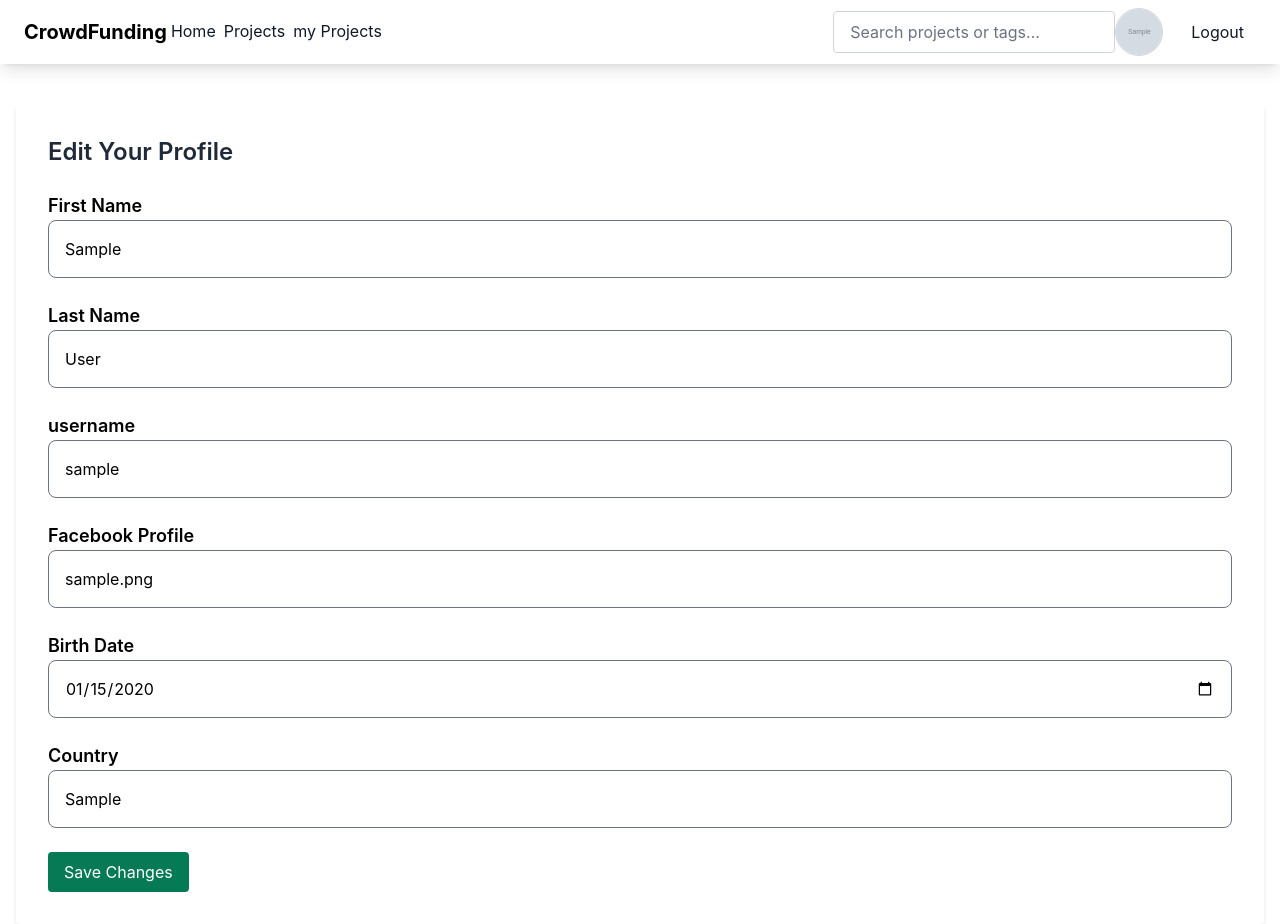
After one commit to ITIOS45CrowdFunding/CrowdFundingAPI_Django, a Django app: page /users/profile/edit_all/ in a window 1280 px wide. The commit adds this page. Run offline with Django 5.2, Linux system fonts and the light colour scheme; a user stored in the database is signed in; tables that the repository leaves empty hold one stand-in row (values such as "Sample post"); grey boxes marked "Sample" are stand-in pictures; style sheets or scripts are compiled from the project's sources; some libraries are stand-ins or nearby versions.

Commit message:
feat : allow user to edit all data except email

```diff
--- a/templates/base/header.html
+++ b/templates/base/header.html
@@ -53,12 +53,12 @@
 
 
         </form>
-        <div class="flex items-center gap-3 ">
+        <!-- <div class="flex items-center gap-3 ">
         <div class="rounded-full w-10 h-10 overflow-hidden shadow ms-4">
           <img src="{{ user.profile.image.url }}" alt="Profile Picture" class="w-full h-full object-cover">
         </div>
         <span class="text-gray-600 font-semibold">Hi, {{ user.first_name }}</span>
-        </div>
+        </div> -->
 
         {% else %}
         <a href={% url "users:login" %} class="text-gray-900 hover:text-gray-700 px-3 py-2">Login</a>
--- a/users/forms.py
+++ b/users/forms.py
@@ -86,3 +86,20 @@ class ProfileForm(forms.ModelForm):
     class Meta:
         model=Profile
         fields=['facebook_profile','birthdate','country']
+
+class UserForm(forms.ModelForm):
+    first_name=forms.CharField(max_length=14,required=True,widget=forms.TextInput(attrs={
+        'placeholder':'Change Your First Name',
+        'class':'w-full p-4 rounded-lg bg-white'
+    }))
+    last_name=forms.CharField(max_length=14,required=True,widget=forms.TextInput(attrs={
+        'placeholder':'Chage Your Last Name',
+        'class':'w-full p-4 rounded-lg bg-white'
+    }))
+    username=forms.CharField(max_length=14,required=True,widget=forms.TextInput(attrs={
+        'placeholder':'Chage Your User Namae',
+        'class':'w-full p-4 rounded-lg bg-white'
+    }))
+    class Meta:
+        model = User
+        fields = ['first_name', 'last_name','username']
--- /dev/null
+++ b/users/templates/users/edit_all_profile.html
@@ -0,0 +1,68 @@
+{% extends 'base/base.html' %}
+{% load static %}
+
+{% block title %}
+    Edit All Profile Data
+{% endblock %}
+
+{% block content %}
+<div class="max-w-[600px] mx-auto bg-white p-8 rounded shadow-md mt-10">
+  <h2 class="text-2xl font-semibold mb-6 text-gray-800">Edit Your Profile</h2>
+  <form method="post"  class="space-y-6">
+    {% csrf_token %}
+    <div class="mb-5">
+        <label for="facebook" class="font-semibold text-lg mb-2">First Name</label>
+        {{ user_form.first_name }}
+    </div>
+    <div class="mb-5">
+        <label for="facebook" class="font-semibold text-lg mb-2">Last Name</label>
+        {{ user_form.last_name }}
+    </div>
+    <div class="mb-5">
+        <label for="facebook" class="font-semibold text-lg mb-2">username</label>
+        {{ user_form.username }}
+    </div>
+
+    {% if profile.facebook_profile and profile.birthdate and profile.country %}
+    <div class="mb-5">
+      <label for="facebook" class="font-semibold text-lg mb-2">Facebook Profile</label>
+      {{ profile_form.facebook_profile }}
+  </div>
+  <div class="mb-5">
+      <label for="facebook" class="font-semibold text-lg mb-2">Birth Date</label>
+      {{ profile_form.birthdate}}
+  </div>
+  <div class="mb-5">
+      <label for="facebook" class="font-semibold text-lg mb-2">Country</label>
+      {{ profile_form.country }}
+  </div>
+    {% endif %}
+
+
+
+    <button type="submit" class="bg-green-600 cursor-pointer text-white px-4 py-2 rounded hover:bg-green-700 transition">
+      Save Changes
+    </button>
+  </form>
+
+  {% if profile_form.errors or user_form.errors %}
+  <div class="bg-red-100 border border-red-400 text-red-700 px-4 py-3 rounded relative mb-6">
+    <strong class="font-bold">Please fix the following errors:</strong>
+    <ul class="mt-2 list-disc pl-5">
+      {% for field in user_form %}
+        {% for error in field.errors %}
+          <li>{{ field.label }}: {{ error }}</li>
+        {% endfor %}
+      {% endfor %}
+      {% for field in profile_form %}
+        {% for error in field.errors %}
+          <li>{{ field.label }}: {{ error }}</li>
+        {% endfor %}
+      {% endfor %}
+    </ul>
+  </div>
+{% endif %}
+
+
+</div>
+{% endblock %}
--- a/users/urls.py
+++ b/users/urls.py
@@ -35,6 +35,7 @@ urlpatterns = [
     path('logout/', LogoutView.as_view(next_page='users:login'), name='logout'),
     path('profile/',views.view_profile,name="profile"),
     path('profile/edit',views.edit_profile,name='edit_profile'),
+    path('profile/edit_all/',views.edit_all_profile,name='edit_all_profile'),
     path('profile/delete',views.delete_profile,name='delete_profile')
 
 ]
--- a/users/views.py
+++ b/users/views.py
@@ -1,5 +1,5 @@
 from django.shortcuts import render, redirect, HttpResponse
-from .forms import SignUpForm, LoginForm, ProfileForm
+from .forms import SignUpForm, LoginForm, ProfileForm, UserForm
 from .models import Profile
 from django.utils.http import urlsafe_base64_decode, urlsafe_base64_encode
 from django.utils.encoding import force_bytes, force_str
@@ -44,10 +44,10 @@ def signUp(request):
                 reverse("users:activate", kwargs={"uidb64": uid, "token": token})
             )
 
-            subject="Activation Your Account "
-            message=f"{user.username} please click to activate Your Account :{activation_link}"
-            send_mail(subject,message,settings.DEFAULT_FROM_EMAIL,[user.email])
-            request.session['newuser']=user.username
+            subject = "Activation Your Account "
+            message = f"{user.username} please click to activate Your Account :{activation_link}"
+            send_mail(subject, message, settings.DEFAULT_FROM_EMAIL, [user.email])
+            request.session["newuser"] = user.username
 
             return redirect("users:activateMessage")
     return render(request, "users/signup.html", {"form": form})
@@ -97,6 +97,7 @@ def view_profile(request):
     # projects=Project.objects.filter(user=request.user)
     projects = [{"title": "new project", "details": "a new project added successfully"}]
     # donations=Donation.objects.filter(user=request.user)
+
     donations = [
         {"title": "new donation", "details": "a new donation added successfully"}
     ]
@@ -122,10 +123,33 @@ def edit_profile(request):
     return render(request, "users/edit_profile.html", {"form": form})
 
 
+def edit_all_profile(request):
+    profile = get_object_or_404(Profile, user=request.user)
+    profile_form = ProfileForm()
+    user_form=UserForm()
+    user=request.user
+    if request.method == "POST":
+        profile_form = ProfileForm(request.POST, request.FILES, instance=profile)
+        user_form = UserForm(request.POST, instance=request.user)
+        if profile_form.is_valid() and user_form.is_valid():
+            profile_form.save()
+            user_form.save()
+            messages.success(request, "Profile updated successfully")
+            return redirect("users:profile")
+    else:
+        profile_form = ProfileForm(instance=profile)
+        user_form = UserForm(instance=user)
+    return render(
+        request,
+        "users/edit_all_profile.html",
+        {"profile_form": profile_form, "user_form": user_form,'profile':profile},
+    )
+
+
 @login_required
 def delete_profile(request):
     profile = get_object_or_404(Profile, user=request.user)
-    user=request.user
+    user = request.user
     if request.method == "POST":
         if request.POST.get("confirm") == "yes":
             profile.delete()
```
Also changed, not shown: users/templates/users/profile.html (+6 -1 lines).
